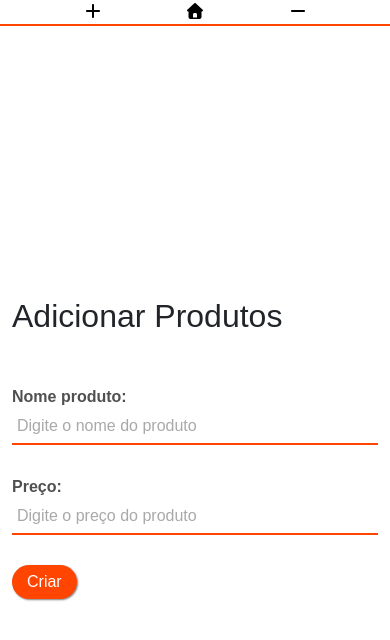
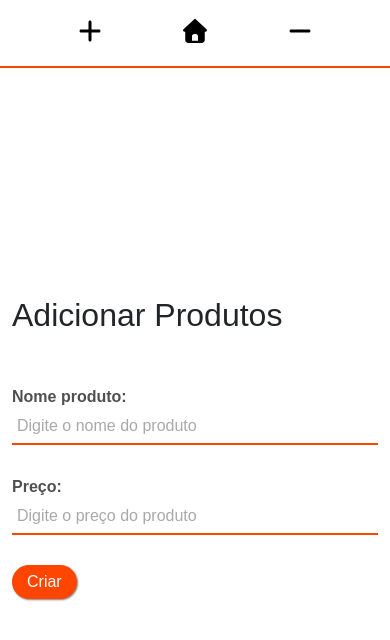
Before and after one commit to ThiagoAndrade92/store, a React (Vite) app: page /store/createProducts in a window 390 px wide. Shown: the top 640 px of the page. Built offline with nearby package versions, Linux system fonts and the light colour scheme.

Commit message:
NavMobile font-size aumentada

```diff
--- a/src/components/NavMobile/NavMobile.module.css
+++ b/src/components/NavMobile/NavMobile.module.css
@@ -2,6 +2,7 @@
    border-bottom: 2px solid #ff4500;
    max-width: 768px;
    margin: 0 auto;
+   height: 8vh;
 }
 
 .nav a {
@@ -9,5 +10,6 @@
 }
 
 .icon  {
+   font-size: 1.5rem;
    color: black;
 }
--- a/src/index.css
+++ b/src/index.css
@@ -18,7 +18,7 @@ html {
 .container {
    max-width: 1000px;
    margin: 0 auto;
-   min-height: 100vh;
+   min-height: 90vh;
 }
 
 /* Form */
```
